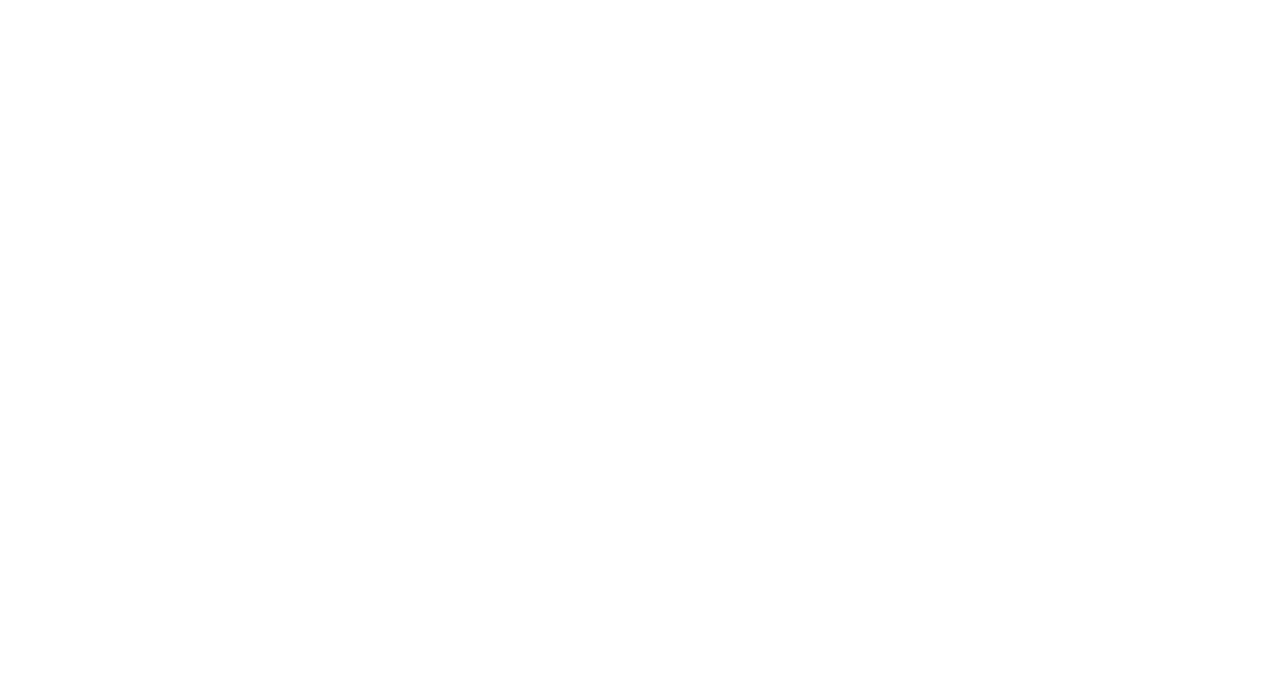
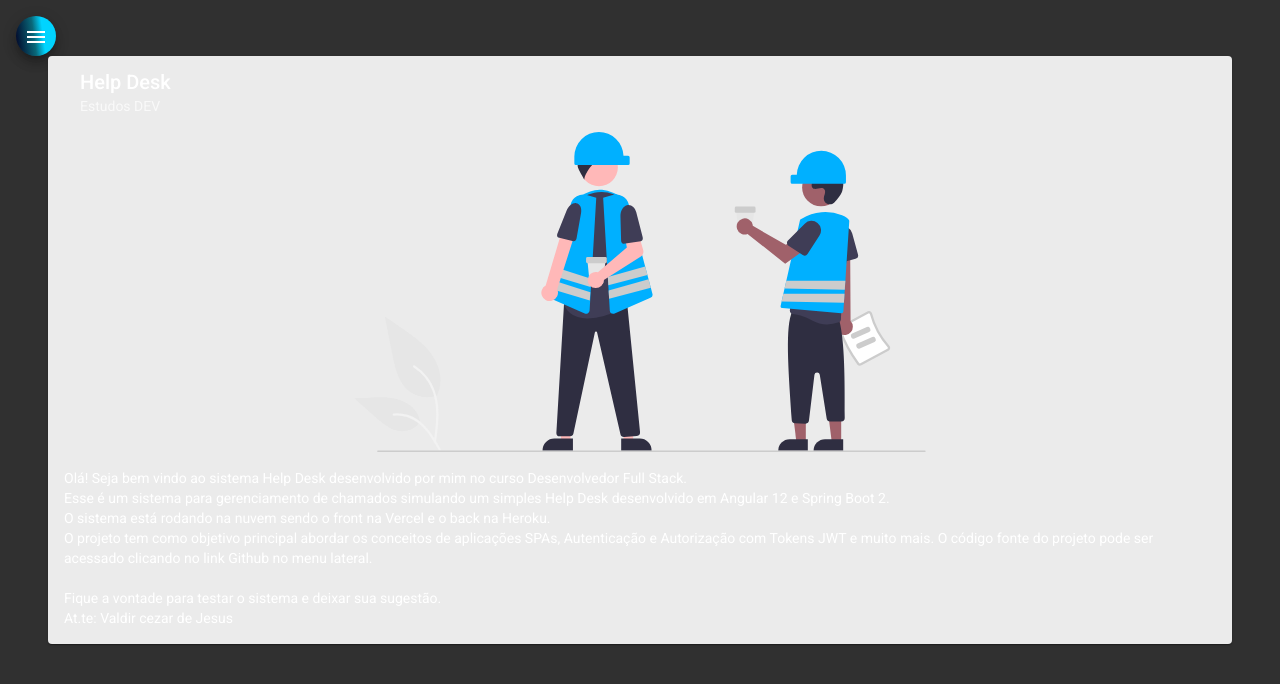
Before and after one commit to duarte44/Helpdesk-front, an Angular app: page /home in a window 1280 px wide. Before the commit this address led to /. Shown: the top 684 px of the page. Built offline with nearby package versions, Linux system fonts and the light colour scheme.

Commit message:
html e css de componente home

```diff
--- a/src/app/app-routing.module.ts
+++ b/src/app/app-routing.module.ts
@@ -1,11 +1,14 @@
 import { NgModule } from '@angular/core';
 import { RouterModule, Routes } from '@angular/router';
 import { NavComponent } from './components/nav/nav.component';
+import { HomeComponent } from './components/home/home.component';
 
 const routes: Routes = [
   {
     path: '',
-    component: NavComponent
+    component: NavComponent, children: [
+      {path:'home', component: HomeComponent}
+    ]
   }
 ];
 
--- a/src/app/components/home/home.component.css
+++ b/src/app/components/home/home.component.css
@@ -0,0 +1,9 @@
+.card{
+    width: 90%;
+    margin: auto;
+    background-color: rgb(235, 235, 235);
+}
+
+img{
+    height: 20rem;
+}
--- a/src/app/components/home/home.component.html
+++ b/src/app/components/home/home.component.html
@@ -1 +1,18 @@
-<p>home works!</p>
+<mat-card class="card">
+    <mat-card-header>
+      <mat-card-title>Help Desk</mat-card-title>
+      <mat-card-subtitle>Estudos DEV</mat-card-subtitle>
+    </mat-card-header>
+    <img mat-card-image src="assets/img/home-image.svg" alt="Image home help desk">
+    <mat-card-content>
+        <p>
+            Olá! Seja bem vindo ao sistema Help Desk desenvolvido por mim no curso Desenvolvedor Full Stack.<br />
+            Esse é um sistema para gerenciamento de chamados simulando um simples Help Desk desenvolvido em Angular 12 e
+            Spring Boot 2. <br />O sistema está rodando na nuvem sendo o front na Vercel e o back na Heroku.<br />
+            O projeto tem como objetivo principal abordar os conceitos de aplicações SPAs, Autenticação e Autorização com
+            Tokens JWT e muito mais. O código fonte do projeto pode ser acessado clicando no link Github no menu lateral.
+            <br /><br /> Fique a vontade para testar o sistema e deixar sua sugestão.
+            <br /> At.te: Valdir cezar de Jesus
+           </p>
+    </mat-card-content>
+  </mat-card>
--- a/src/app/components/nav/nav.component.html
+++ b/src/app/components/nav/nav.component.html
@@ -29,6 +29,7 @@
       <button class="menu mat-elevation-z8" (click)="drawer.toggle()" mat-icon-button>
         <mat-icon>menu</mat-icon>
       </button>
+      <router-outlet></router-outlet>
     </div>
 
   </mat-drawer-container>
--- a/src/app/components/nav/nav.component.ts
+++ b/src/app/components/nav/nav.component.ts
@@ -1,4 +1,5 @@
 import { Component, OnInit } from '@angular/core';
+import { Router } from '@angular/router';
 
 @Component({
   selector: 'app-nav',
@@ -7,9 +8,11 @@
 })
 export class NavComponent implements OnInit {
 
-  constructor() { }
+  constructor(private router: Router) { }
 
   ngOnInit(): void {
+    this.router.navigate(['home'])
+
   }
 
 }
```
